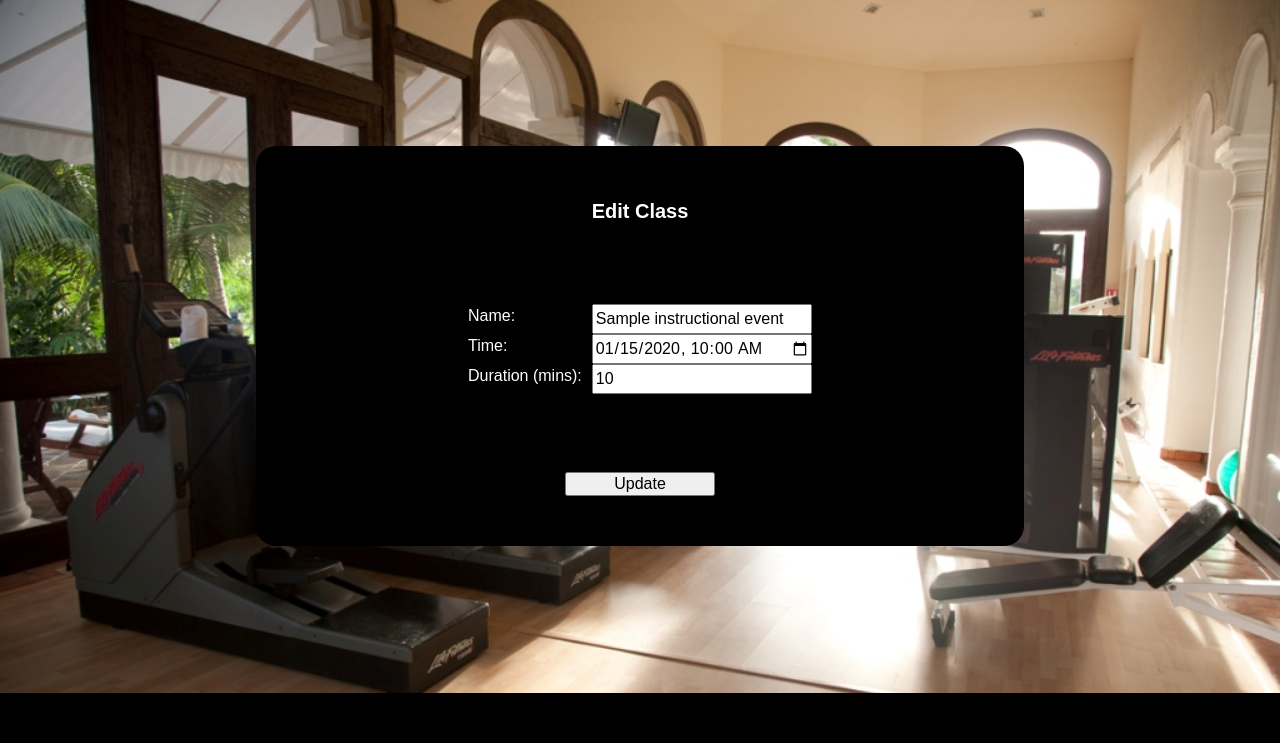
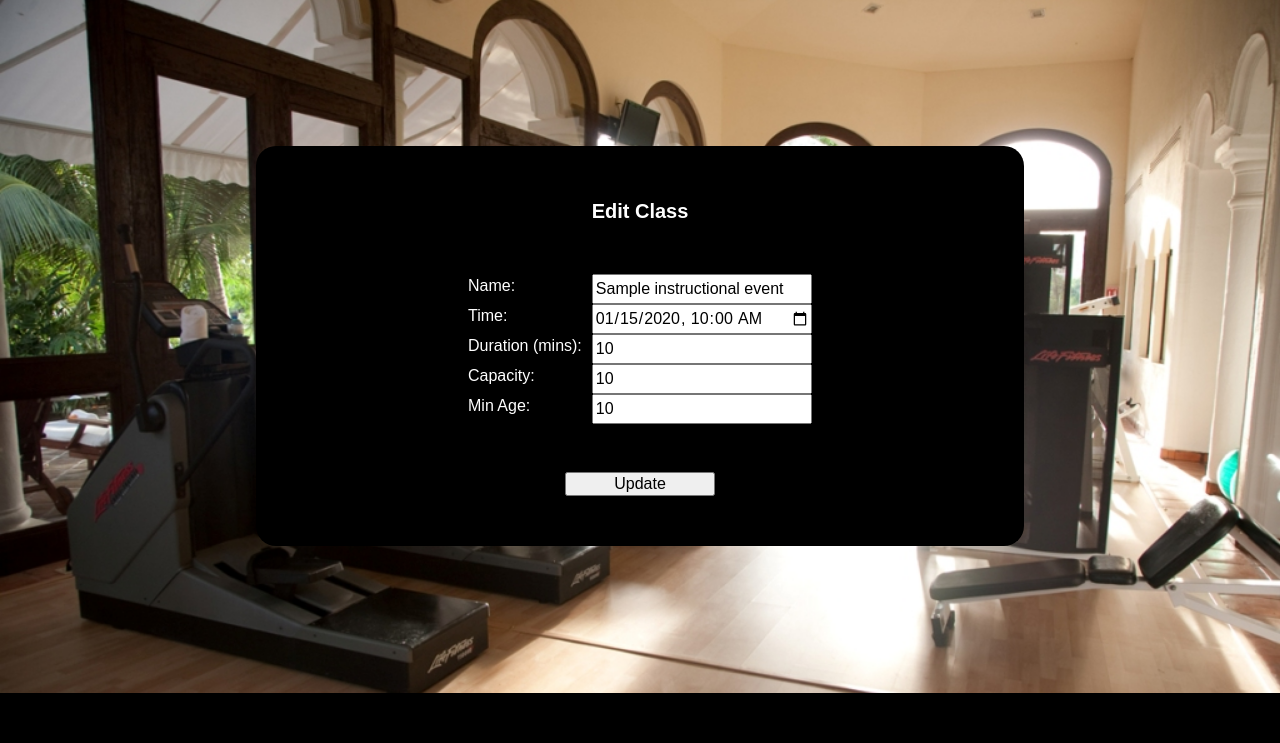
Before and after one commit to douglasrusse11/gym_project, a Flask app: page /classes/1/edit in a window 1280 px wide. Shown: the part 57-800 px from the top of the page. Run offline with Flask 2, Linux system fonts and the light colour scheme; a database or web service that is not in the repository returns one stand-in record (values such as "Sample title"); some libraries are stand-ins or nearby versions.

Commit message:
modifies /classes/<id> [POST] route, updates classes/edit template to take capacity/min_age

```diff
--- a/controllers/classes_controller.py
+++ b/controllers/classes_controller.py
@@ -40,6 +40,8 @@ def update_class(id):
     hour, minute = (int(element) for element in time.split(':'))
     instructional_event.time = datetime(year, month, day, hour, minute)
     instructional_event.duration = request.form["duration"]
+    instructional_event.capacity = int(request.form["capacity"])
+    instructional_event.min_age = None if request.form["min_age"] == '' else int(request.form["min_age"])
     instructional_event_repository.update(instructional_event)
     return redirect(f'/classes/{id}')
 
--- a/templates/classes/edit.html
+++ b/templates/classes/edit.html
@@ -17,6 +17,19 @@
                 <label for="duration">Duration (mins):</label>
                 <input type="number" name="duration" id="duration" value="{{ instructional_event.duration }}">
             </div>
+            <div class="form-attribute">
+                <label for="capacity">Capacity:</label>
+                <input type="capacity" name="capacity" id="capacity" value="{{ instructional_event.capacity }}" min="1">
+            </div>
+            <div class="form-attribute">
+                <label for="min_age">Min Age:</label>
+                <input type="number" name="min_age" id="min_age"
+                {% if instructional_event.min_age == None %}
+                    value="" placeholder="None"
+                {% else %}
+                    value="{{ instructional_event.min_age }}"
+                {% endif %}>
+            </div>
         </div>
         <div class="form-button">
             <input type="submit" value="Update">
```
